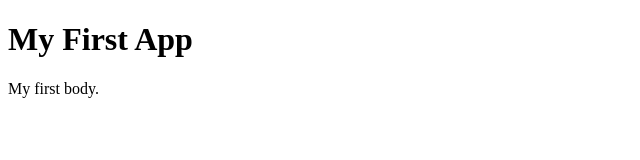
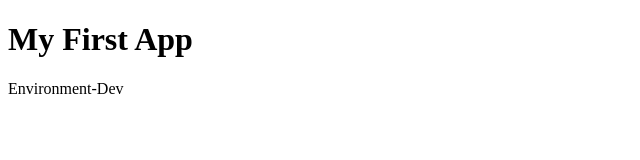
Before and after one commit to Shanketa/helloworld-app, a plain HTML site: page index.html in a window 1280 px wide. Shown: the full height of the page, 0-640 px from the left. Drawn offline with Linux system fonts and the light colour scheme.

Commit message:
Update index.html
added environment detail

```diff
--- a/index.html
+++ b/index.html
@@ -5,6 +5,6 @@
   </head>
 <body>
   <h1>My First App</h1>
-  <p>My first body.</p>
+  <p>Environment-Dev</p>
 </body>
 </html>
```
